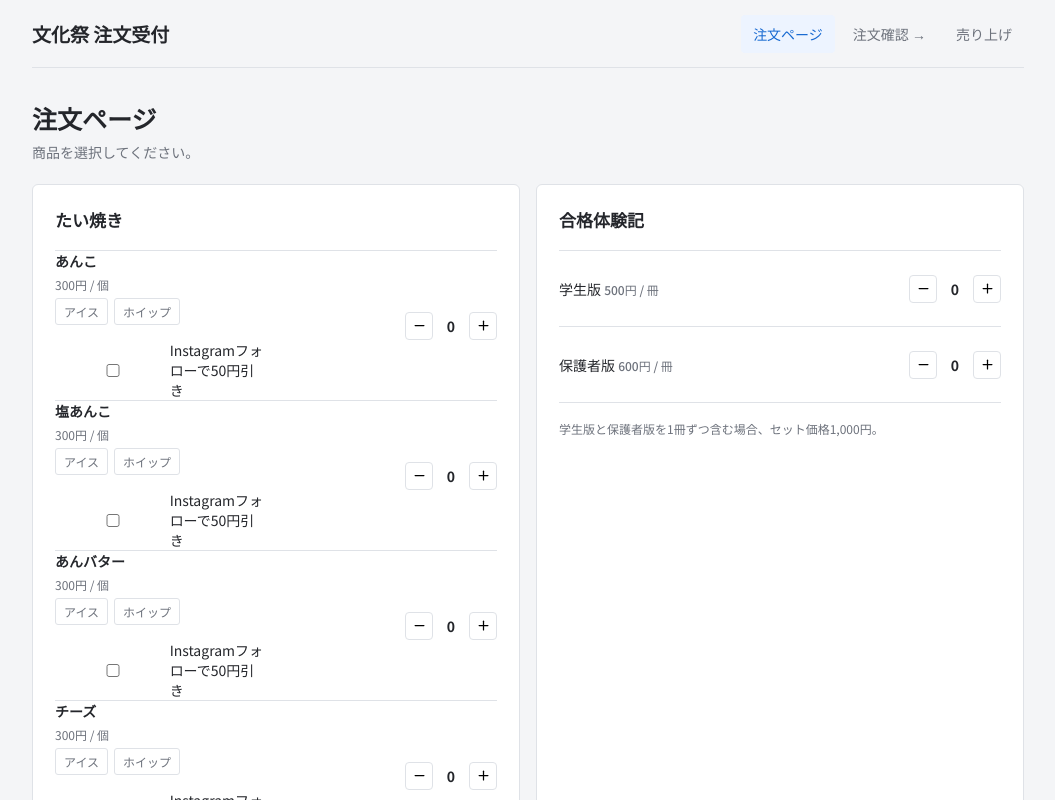
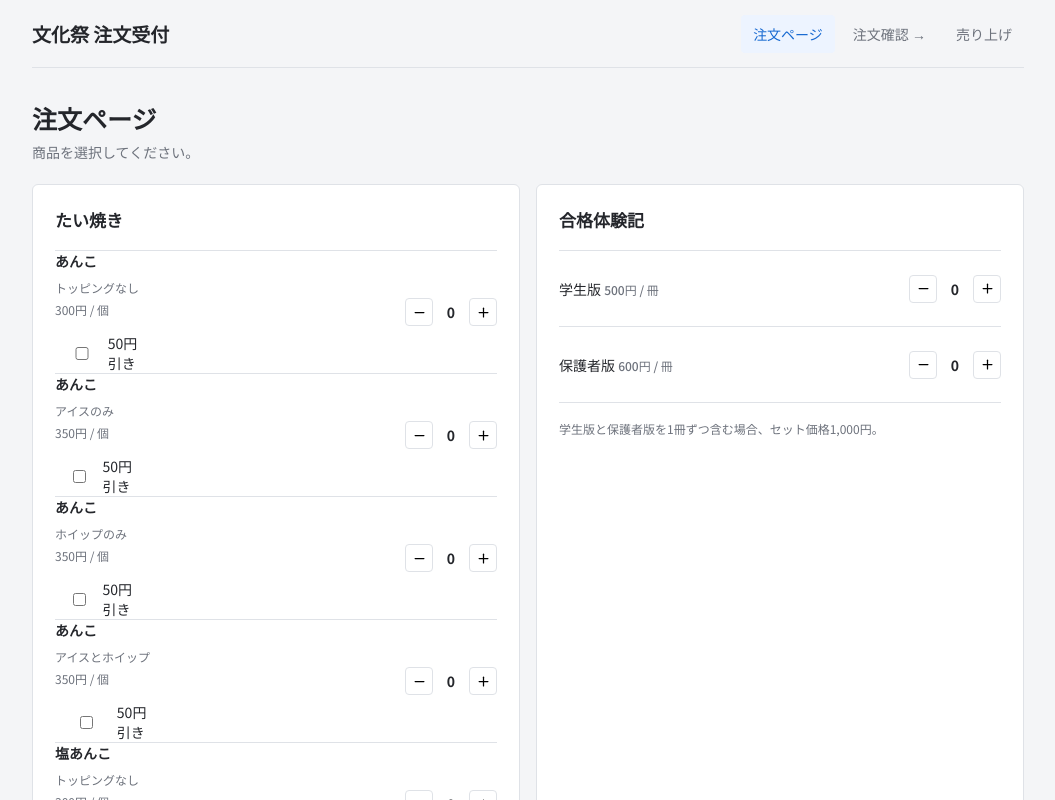
Before and after one commit to hatomugispecial/taiyaki-festival-orders, a Next.js app: page / in a window 1280 px wide. Shown: the top 800 px of the page, without its empty margins (112-1167 px from the left). Built offline with nearby package versions, Linux system fonts and the light colour scheme.

Commit message:
Add topping-specific taiyaki counters

```diff
--- a/app/orders.css
+++ b/app/orders.css
@@ -1,3 +1,4 @@
+ .topping-label{display:block;color:var(--muted);font-size:12px;margin-top:3px}
 .item-follow {
 	display: flex;
 	align-items: center;
--- a/app/orders/page.tsx
+++ b/app/orders/page.tsx
@@ -3,14 +3,14 @@
 import Link from "next/link";
 import { useEffect, useState } from "react";
 import { Check, Pencil, Trash2, X } from "lucide-react";
-import { flavors, orderTotal, toppings, yen, type Customer, type OrderDraft, type TaiyakiItem, type Topping } from "@/lib/order";
+import { flavors, orderTotal, toppingOptions, toppings, yen, type Customer, type OrderDraft, type TaiyakiItem, type Topping } from "@/lib/order";
 
 type OrderRow = { id: string; total_yen: number; order_data: OrderDraft; handed: boolean; created_at: string };
 const emptyCustomer: Customer = { name: "", affiliation: "", contact: "", memo: "", age: "", gender: "", reasons: [], freeReason: "" };
 const ageOptions = ["10代未満", "10代", "20代", "30代", "40代", "50代", "60代以上"];
 const genderOptions = ["女性", "男性", "回答しない", "その他"];
 const reasonOptions = ["受験生の子どもがいるから", "人に教えたいから", "自由記述"];
-const emptyTaiyaki = (): TaiyakiItem[] => flavors.map((flavor) => ({ flavor, toppings: [], quantity: 0, instagramFollow: false }));
+const emptyTaiyaki = (): TaiyakiItem[] => flavors.flatMap((flavor) => toppingOptions.map((option) => ({ flavor, toppings: option.toppings, quantity: 0, instagramFollow: false })));
 
 function Quantity({ value, onChange }: { value: number; onChange: (value: number) => void }) {
   return <div className="quantity"><button type="button" aria-label="減らす" onClick={() => onChange(Math.max(0, value - 1))}>−</button><strong>{value}</strong><button type="button" aria-label="増やす" onClick={() => onChange(value + 1)}>＋</button></div>;
--- a/app/page.tsx
+++ b/app/page.tsx
@@ -9,12 +9,11 @@ import {
   orderTotal,
   taiyakiTotal,
   taiyakiUnitPrice,
-  toppings,
+  toppingOptions,
   yen,
   type Customer,
   type OrderDraft,
   type TaiyakiItem,
-  type Topping,
 } from "@/lib/order";
 
 const emptyCustomer: Customer = {
@@ -27,12 +26,14 @@ const emptyCustomer: Customer = {
   reasons: [],
   freeReason: "",
 };
-const emptyTaiyaki: TaiyakiItem[] = flavors.map((flavor) => ({
-  flavor,
-  toppings: [],
-  quantity: 0,
-  instagramFollow: false,
-}));
+const emptyTaiyaki: TaiyakiItem[] = flavors.flatMap((flavor) =>
+  toppingOptions.map((option) => ({
+    flavor,
+    toppings: option.toppings,
+    quantity: 0,
+    instagramFollow: false,
+  })),
+);
 
 function Quantity({
   value,
@@ -79,19 +80,6 @@ export default function OrderPage() {
     setTaiyaki((items) =>
       items.map((item, i) => (i === index ? { ...item, ...patch } : item)),
     );
-  const toggleTopping = (index: number, topping: Topping) =>
-    setTaiyaki((items) =>
-      items.map((item, i) =>
-        i === index
-          ? {
-              ...item,
-              toppings: item.toppings.includes(topping)
-                ? item.toppings.filter((value) => value !== topping)
-                : [...item.toppings, topping],
-            }
-          : item,
-      ),
-    );
   const saveOrder = async () => {
     setMessage("保存中...");
     const response = await fetch("/api/orders", {
@@ -117,9 +105,7 @@ export default function OrderPage() {
         <div key={item.flavor}>
           <span>
             {item.flavor}
-            {item.toppings.length
-              ? `（${item.toppings.join("・")}）`
-              : ""} × {item.quantity}
+            {item.toppings.length ? `（${item.toppings.join("・")}）` : "（なし）"} × {item.quantity}
             {item.instagramFollow ? " / Instagram割引" : ""}
           </span>
           <strong>{yen(taiyakiUnitPrice(item) * item.quantity)}</strong>
@@ -205,26 +191,11 @@ export default function OrderPage() {
               <h3>たい焼き</h3>
               <div className="product-list">
                 {taiyaki.map((item, index) => (
-                  <div className="product-row" key={item.flavor}>
+                  <div className="product-row" key={`${item.flavor}-${item.toppings.join("-") || "none"}`}>
                     <div className="product-name">
                       <strong>{item.flavor}</strong>
+                      <span className="topping-label">{toppingOptions.find((option) => option.toppings.join("-") === item.toppings.join("-"))?.label}</span>
                       <span>{yen(taiyakiUnitPrice(item))} / 個</span>
-                      <div className="option-list">
-                        {toppings.map((topping) => (
-                          <button
-                            className={
-                              item.toppings.includes(topping)
-                                ? "option selected"
-                                : "option"
-                            }
-                            type="button"
-                            onClick={() => toggleTopping(index, topping)}
-                            key={topping}
-                          >
-                            {topping}
-                          </button>
-                        ))}
-                      </div>
                       <label className="item-follow">
                         <input
                           type="checkbox"
@@ -235,7 +206,7 @@ export default function OrderPage() {
                             })
                           }
                         />
-                        Instagramフォローで50円引き
+                        50円引き
                       </label>
                     </div>
                     <Quantity
--- a/lib/order.ts
+++ b/lib/order.ts
@@ -9,6 +9,12 @@ export type OrderDraft = { customer: Customer; taiyaki: TaiyakiItem[]; memos: Me
 
 export const flavors: Flavor[] = ["あんこ", "塩あんこ", "あんバター", "チーズ"];
 export const toppings: Topping[] = ["アイス", "ホイップ"];
+export const toppingOptions: { label: string; toppings: Topping[] }[] = [
+  { label: "トッピングなし", toppings: [] },
+  { label: "アイスのみ", toppings: ["アイス"] },
+  { label: "ホイップのみ", toppings: ["ホイップ"] },
+  { label: "アイスとホイップ", toppings: ["アイス", "ホイップ"] },
+];
 
 export function taiyakiUnitPrice(item: TaiyakiItem) {
   const basePrice = item.toppings.length === 0 ? 300 : 350;
```
